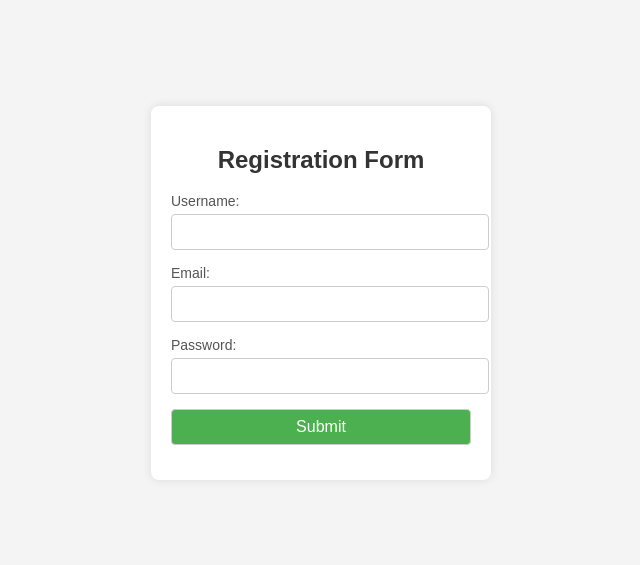
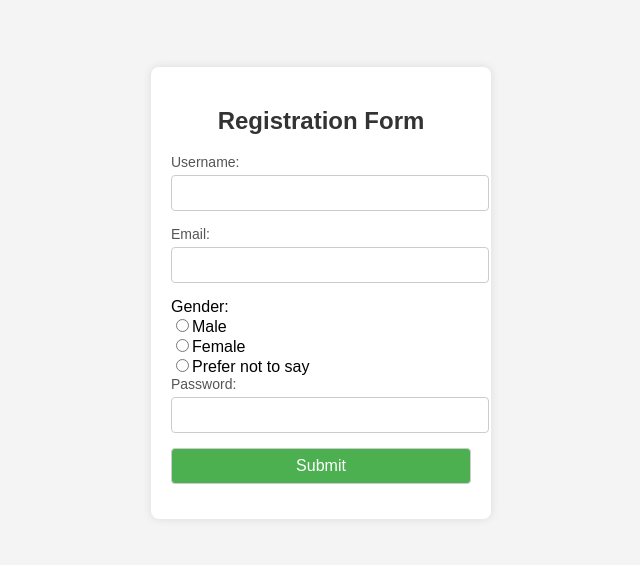
Before and after one commit to lukagobechia/template-driven-forms, an Angular app: page / in a window 1280 px wide. Shown: the part 115-680 px from the top of the page, without its empty margins (319-959 px from the left). Built offline with nearby package versions, Linux system fonts and the light colour scheme.

Commit message:
working with radios

```diff
--- a/src/app/app.component.css
+++ b/src/app/app.component.css
@@ -1,8 +1,3 @@
-main {
-
-  }
-
-
 .registration-form {
   background-color: #fff;
   border-radius: 8px;
@@ -35,7 +30,7 @@ main {
   border-radius: 4px;
 }
 
-  .submit  {
+.submit {
   background-color: #4caf50;
   color: #fff;
   padding: 10px;
@@ -50,7 +45,7 @@ main {
   background-color: #45a049;
 }
 
-  .div{
+.div {
   font-family: Arial, sans-serif;
   background-color: #f4f4f4;
   margin: 0;
@@ -61,6 +56,6 @@ main {
   height: 100vh;
 }
 
-  .shadow{
+.shadow {
   box-shadow: 12px 12px 2px 1px rgba(0, 0, 255, .2);
 }
--- a/src/app/app.component.html
+++ b/src/app/app.component.html
@@ -13,6 +13,11 @@
           <label for="email">Email:</label>
           <input type="email" id="email" name="email" ngModel>
         </div>
+        <label for="gender">Gender: </label>
+        <div class="" *ngFor="let gen of Genders">
+          <input type="radio"  [value]="gen.display" name="gender" ngModel>
+          <label for="gender">{{gen.display}}</label>
+        </div>
         <div class="form-group">
           <label for="password">Password:</label>
           <input type="password" id="password" name="password" ngModel>
--- a/src/app/app.component.ts
+++ b/src/app/app.component.ts
@@ -15,4 +15,10 @@ export class AppComponent {
     console.log(this.form.value.email);
     console.log(this.form.value.password);
   }
+
+  Genders = [
+    {gender: "Male", display: "Male"},
+    {gender: "Femalee", display: "Female"},
+    {gender: "other", display: "Prefer not to say"}
+  ];
 }
```
Lines whose indentation alone changed are shown as unchanged.
